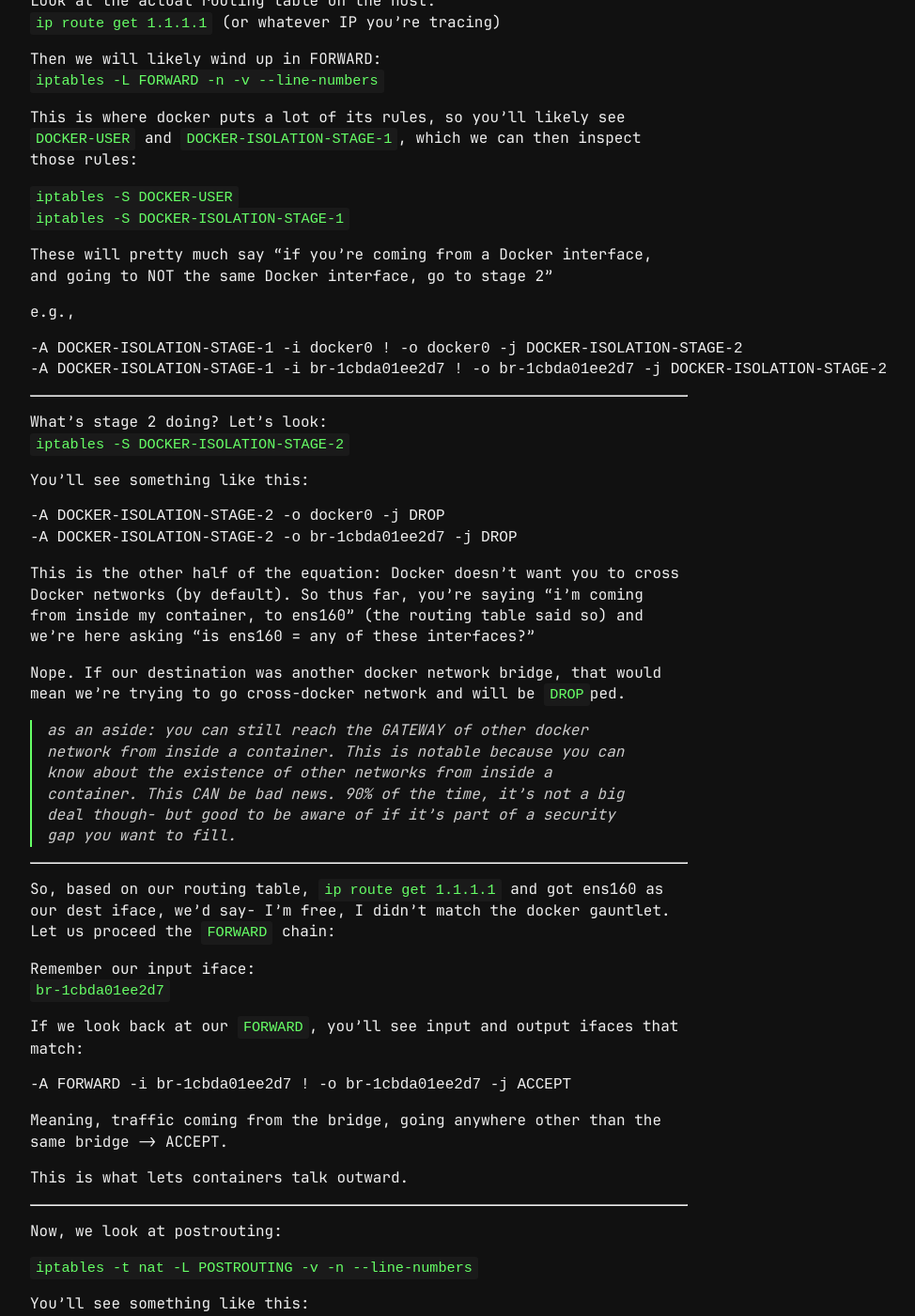
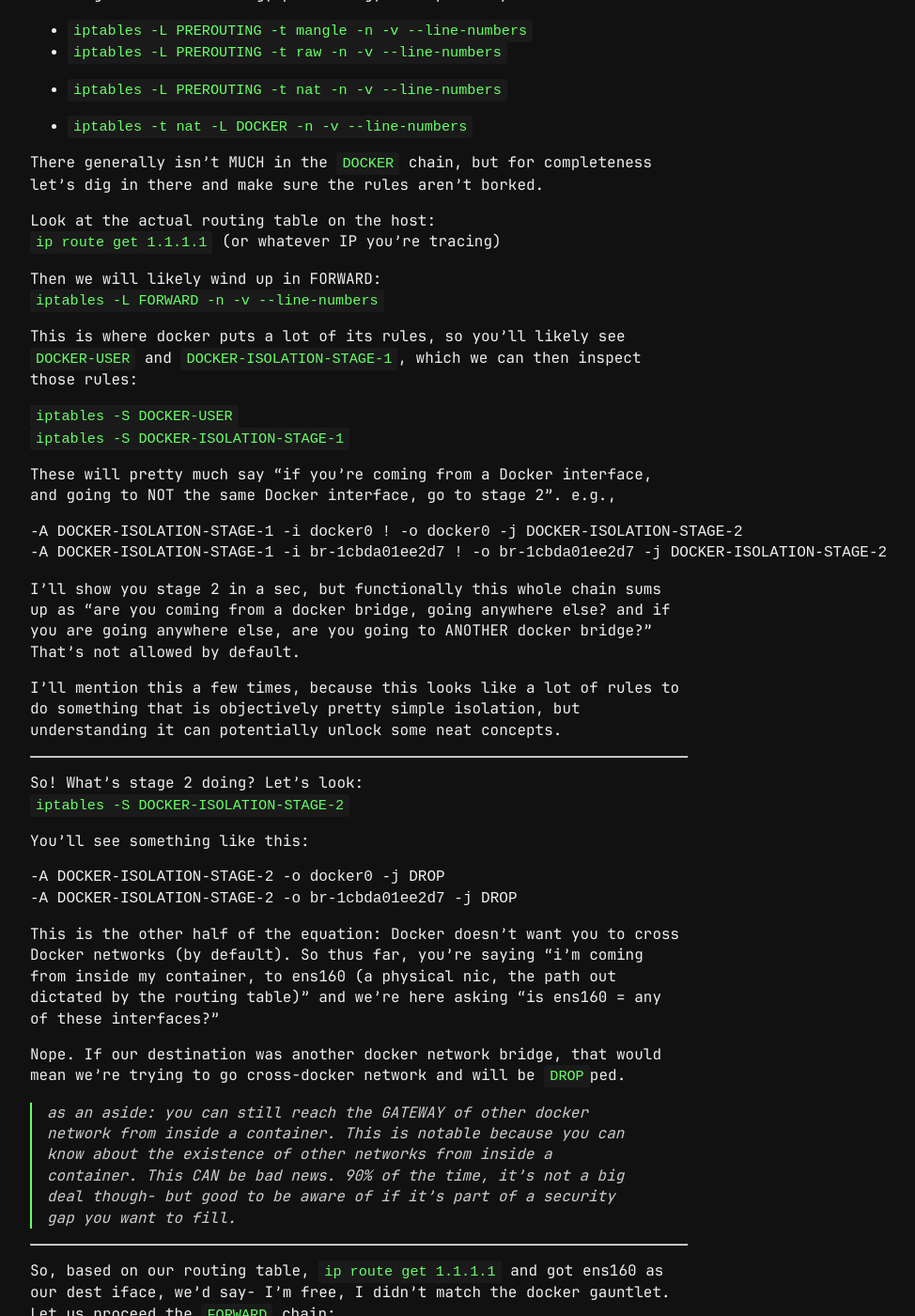
Before and after one commit to urgdog/urg.systems, a Jekyll site: the page built from thonks/iptables.md, in a window 1280 px wide and 1400 px high, scrolled down 2797 px. Shown: the whole window at 94% size, without its empty margins (258-1232 px from the left). Built offline with Jekyll 4.4.1, drawn with Linux system fonts in a browser that asks for light colours; some of the changed text lies outside the part shown.

Commit message:
examples

```diff
--- a/thonks/iptables.md
+++ b/thonks/iptables.md
@@ -86,6 +86,7 @@ which can be handy just to prove to yourself what's going on:
 then watch input iptables:
 `iptables -L INPUT -v -n --line-numbers`
 
+
 If you need to clear counters:
 `iptables -L -Z -v`
 
@@ -99,11 +100,22 @@ You generally wont have things in `mangle` or `raw`. But you will have something
 - `iptables -L PREROUTING -t raw -n -v --line-numbers`
 - `iptables -L PREROUTING -t nat -n -v --line-numbers`
 
+You'll probably just see a couple rules here, like a DOCKER chain and maybe nothing
+matching your traffic yet. That's fine. This chain only catches traffic that
+needs NAT handling at this point (e.g. published ports or DNAT).
+Most flows won’t match here unless you’ve exposed something.
+
+
 Presuming you have `DOCKER`, you'll have a `DOCKER` chain:
 - `iptables -t nat -L DOCKER -n -v --line-numbers`
 
 and then `INPUT` if you're local (ie, not needing to route):
 - `iptables -L INPUT -v -n --line-numbers`
+
+You’ll see the packet counters tick up here if your host is the final destination.
+But if you're routing (e.g. from container ➝ internet), this chain won’t get hit.
+Handy way to prove "am I being addressed directly?"
+
 
 Then `POSTROUTING`:
 - `iptables -t nat -L POSTROUTING -v -n --line-numbers`
@@ -136,17 +148,25 @@ This is where docker puts a lot of its rules, so you'll likely see `DOCKER-USER`
 `iptables -S DOCKER-USER`
 `iptables -S DOCKER-ISOLATION-STAGE-1 `
 
-These will pretty much say "if you're coming from a Docker interface, and going to NOT the same Docker interface, go to stage 2"
-
+These will pretty much say "if you're coming from a Docker interface, and going to NOT the same Docker interface, go to stage 2".
 e.g.,
 <pre>
 -A DOCKER-ISOLATION-STAGE-1 -i docker0 ! -o docker0 -j DOCKER-ISOLATION-STAGE-2
 -A DOCKER-ISOLATION-STAGE-1 -i br-1cbda01ee2d7 ! -o br-1cbda01ee2d7 -j DOCKER-ISOLATION-STAGE-2
 </pre>
 
+I'll show you stage 2 in a sec, but functionally this whole chain sums up as
+"are you coming from a docker bridge, going anywhere else? and if you are
+going anywhere else, are you going to ANOTHER docker bridge?"
+That's not allowed by default.
+
+I'll mention this a few times, because this looks like a lot of rules to do something
+that is objectively pretty simple isolation, but understanding it can potentially
+unlock some neat concepts.
+
 ---
 
-What's stage 2 doing? Let's look:
+So! What's stage 2 doing? Let's look:
 `iptables -S DOCKER-ISOLATION-STAGE-2`
 
 You'll see something like this:
@@ -157,7 +177,7 @@ You'll see something like this:
 
 This is the other half of the equation: Docker doesn't want you to cross Docker
 networks (by default). So thus far, you're saying "i'm coming from inside my
-container, to ens160" (the routing table said so)
+container, to ens160 (a physical nic, the path out dictated by the routing table)"
 and we're here asking "is ens160 = any of these interfaces?"
 
 Nope. If our destination was another docker network bridge, that would mean
@@ -199,6 +219,11 @@ You'll see something like this:
 MASQUERADE  all  --  *      !br-1cbda01ee2d7  172.20.0.0/16        0.0.0.0/
 </pre>
 
+You can test this rule firing by running repeated pings from the container
+`ping 1.1.1.1` and watching the packet count here go up. That means this rule
+is rewriting the src IP on egress.
+
+
 Now you've probably got a specific src-dest! This is what actually re-writes the
 source to be the host's source, so we can get it back (SNAT). It re-writes the source IP,
 so return traffic from the public internet will be sent back to the host, not the
@@ -218,11 +243,17 @@ will be in conntrack:
 
 `conntrack -L`
 
+Try pinging from the container to 1.1.1.1 and immediately run conntrack -L.
+You'll see a line with protocol icmp, and it’ll list a src, dst, and id= field.
+(ID is how it tracks ping sessions, since there are no ports in ICMP).
+
 now when a return packet comes back, it looks at conntrack and says "ah, I have rx'd a
 thing matching what I previously sent out using src/dest ip, src/dest port
 and protocol".
 
-For ICMP, it uses src/dest IP, ICMP type, Code	Subtype (usually 0) ICMP ID	(fake "port", kinda) and protocol. Same idea, just mildly different to get ICMP to work.
+NOTE! You won’t see a MASQUERADE rule hit here on return, because it already matched and
+got recorded in conntrack (when we were going out). This is why return packets
+don’t need to "undo" MASQUERADE manually.
 
 Anyway, we send this back into iptables-
 
```
